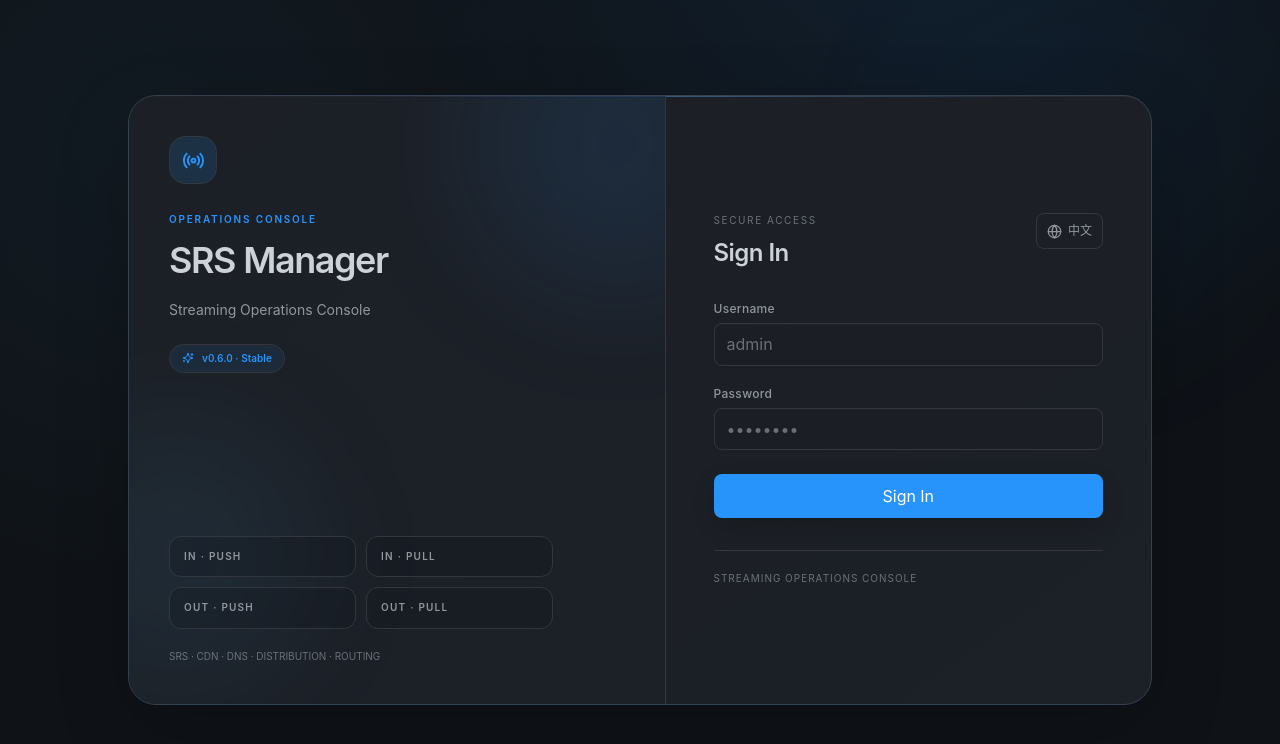
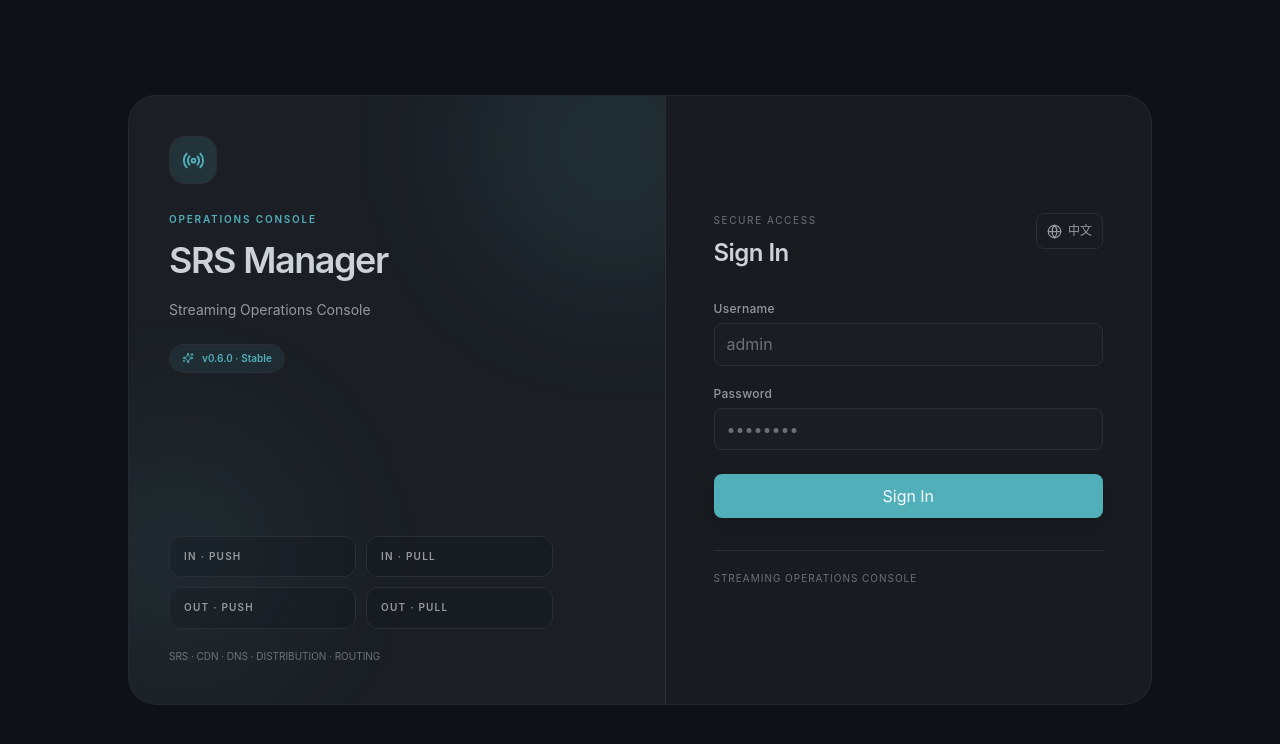
Before and after one commit to pwl1987/srs-manager, a React (Vite) app in the folder frontend/: page /login in a window 1280 px wide. Shown: the top 744 px of the page. Built offline with nearby package versions, Linux system fonts and the light colour scheme.

Commit message:
fix: simplify live operations workspace UX

```diff
--- a/frontend/src/components/streams/WorkspaceSignalRouteV3.jsx
+++ b/frontend/src/components/streams/WorkspaceSignalRouteV3.jsx
@@ -17,15 +17,15 @@ export default function WorkspaceSignalRouteV3({ workspace }) {
   const programTone = workspace?.program?.state === 'LIVE' ? 'healthy' : workspace?.program?.state === 'NO_PROGRAM' ? 'danger' : 'warning';
 
   return <section data-workspace-region="route" className="flex min-h-11 shrink-0 items-center gap-2 overflow-x-auto border-y border-[var(--border-soft)] bg-[var(--panel)]/65 px-3 py-2">
-    <div className="mr-1 flex shrink-0 items-center gap-1.5 text-[8px] font-semibold tracking-[.14em] text-[var(--text-faint)]"><GitBranch size={11}/>SIGNAL ROUTE</div>
-    <Node tone={source ? 'healthy' : 'muted'}><Radio size={10}/>{source?.name || 'NO SOURCE'}</Node>
+    <div className="mr-1 flex shrink-0 items-center gap-1.5 text-[8px] font-semibold tracking-[.14em] text-[var(--text-faint)]"><GitBranch size={11}/>信号路径</div>
+    <Node tone={source ? 'healthy' : 'muted'}><Radio size={10}/>{source?.name || '无输入来源'}</Node>
     <ArrowRight size={11} className="shrink-0 text-[var(--text-faint)]"/>
-    <Node tone={programTone}><Server size={10}/>PROGRAM</Node>
+    <Node tone={programTone}><Server size={10}/>节目</Node>
     {renditions.length ? renditions.map(r => {
       const dependents = outputs.filter(o => o.media_ref === r.id);
       const tone = r.runtime_state === 'FAILED' ? 'danger' : r.observed?.online === true ? 'healthy' : r.desired_state === 'RUNNING' ? 'warning' : 'muted';
-      return <span key={r.id} className="contents"><ArrowRight size={11} className="shrink-0 text-[var(--text-faint)]"/><Node tone={tone}>{r.media_profile_id?.replace('media-profile:','Profile #') || 'Rendition'} · {dependents.length}</Node></span>;
-    }) : <><ArrowRight size={11} className="shrink-0 text-[var(--text-faint)]"/><Node tone="blue">Original</Node></>}
+      return <span key={r.id} className="contents"><ArrowRight size={11} className="shrink-0 text-[var(--text-faint)]"/><Node tone={tone}>{r.media_profile_id?.replace('media-profile:','媒体规格 ') || '共享媒体规格'} · {dependents.length}</Node></span>;
+    }) : <><ArrowRight size={11} className="shrink-0 text-[var(--text-faint)]"/><Node tone="blue">原始码流</Node></>}
     <ArrowRight size={11} className="shrink-0 text-[var(--text-faint)]"/>
     <div className="flex min-w-0 items-center gap-1.5">{outputs.slice(0,8).map(o => {
       const state=String(o.runtime_state || '').toUpperCase();
--- a/frontend/src/index.css
+++ b/frontend/src/index.css
@@ -13,35 +13,35 @@
   --elevated: oklch(0.275 0.014 258);
 
   /* Interaction */
-  --primary: oklch(0.66 0.18 252);
-  --primary-foreground: oklch(0.99 0 0);
-  --accent: oklch(0.72 0.16 246);
-  --accent-foreground: oklch(0.99 0 0);
-  --secondary: oklch(0.285 0.014 258);
-  --secondary-foreground: oklch(0.84 0.010 258);
-  --muted: oklch(0.205 0.010 258);
-  --muted-foreground: oklch(0.67 0.012 258);
-  --input: oklch(0.235 0.012 258);
-  --ring: oklch(0.69 0.17 250);
+  --primary: oklch(0.70 0.09 205);
+  --primary-foreground: oklch(0.98 0.006 258);
+  --accent: oklch(0.74 0.08 195);
+  --accent-foreground: oklch(0.98 0.006 258);
+  --secondary: oklch(0.275 0.010 258);
+  --secondary-foreground: oklch(0.84 0.008 258);
+  --muted: oklch(0.20 0.008 258);
+  --muted-foreground: oklch(0.68 0.009 258);
+  --input: oklch(0.23 0.009 258);
+  --ring: oklch(0.70 0.09 205);
 
-  /* Semantic status */
-  --success: oklch(0.74 0.16 151);
-  --warning: oklch(0.80 0.15 82);
-  --info: oklch(0.72 0.12 235);
-  --destructive: oklch(0.67 0.22 25);
+  /* Semantic status: quiet by default; text and shape carry the meaning too. */
+  --success: oklch(0.72 0.10 151);
+  --warning: oklch(0.76 0.10 82);
+  --info: oklch(0.70 0.08 205);
+  --destructive: oklch(0.66 0.14 25);
   --destructive-foreground: oklch(0.99 0 0);
 
   /* Structure */
-  --border: oklch(0.335 0.012 258);
-  --border-soft: color-mix(in oklab, var(--border), transparent 38%);
-  --surface-hover: color-mix(in oklab, var(--secondary), var(--foreground) 6%);
-  --surface-active: color-mix(in oklab, var(--primary), transparent 84%);
+  --border: oklch(0.30 0.008 258);
+  --border-soft: color-mix(in oklab, var(--border), transparent 30%);
+  --surface-hover: color-mix(in oklab, var(--secondary), var(--foreground) 5%);
+  --surface-active: color-mix(in oklab, var(--primary), transparent 88%);
   --text-muted: var(--muted-foreground);
   --text-faint: color-mix(in oklab, var(--muted-foreground), transparent 32%);
   --danger: var(--destructive);
 
-  --shadow-panel: 0 14px 34px rgb(0 0 0 / 0.12);
-  --shadow-elevated: 0 22px 54px rgb(0 0 0 / 0.24);
+  --shadow-panel: 0 10px 24px rgb(0 0 0 / 0.10);
+  --shadow-elevated: 0 16px 36px rgb(0 0 0 / 0.18);
 
   --duration-instant: 80ms;
   --duration-fast: 150ms;
@@ -57,10 +57,7 @@ body,
 
 body {
   margin: 0;
-  background:
-    radial-gradient(circle at 72% -15%, color-mix(in oklab, var(--primary), transparent 90%), transparent 34rem),
-    radial-gradient(circle at 12% 18%, color-mix(in oklab, var(--info), transparent 95%), transparent 28rem),
-    var(--background);
+  background: var(--background);
   color: var(--foreground);
   font-family: Inter, ui-sans-serif, -apple-system, BlinkMacSystemFont, 'Segoe UI', Roboto,
     'PingFang SC', 'Hiragino Sans GB', 'Microsoft YaHei', 'Noto Sans CJK SC',
@@ -139,57 +136,21 @@ textarea {
   }
 }
 
-/* v0.3.0：科技感界面层。保持信息安静，重点状态与关键动作才发光。 */
-body::before {
-  content: '';
-  position: fixed;
-  inset: 0;
-  pointer-events: none;
-  z-index: -1;
-  opacity: 0.12;
-  background-image:
-    linear-gradient(color-mix(in oklab, var(--primary), transparent 94%) 1px, transparent 1px),
-    linear-gradient(90deg, color-mix(in oklab, var(--primary), transparent 94%) 1px, transparent 1px);
-  background-size: 48px 48px;
-  mask-image: linear-gradient(to bottom, black 0%, transparent 72%);
-}
-
+/* v0.3.0：安静的深灰工作台。背景不抢注意力，状态由文字、形状和轻量色彩共同表达。 */
+body::before,
 body::after {
-  content: '';
-  position: fixed;
-  inset: -20vh -10vw auto auto;
-  width: 52vw;
-  height: 52vw;
-  min-width: 420px;
-  min-height: 420px;
-  pointer-events: none;
-  z-index: -1;
-  border-radius: 999px;
-  background: radial-gradient(circle, color-mix(in oklab, var(--primary), transparent 83%), transparent 66%);
-  filter: blur(50px);
-  opacity: 0.18;
+  content: none;
 }
 
 .lux-panel {
   position: relative;
-  border: 1px solid color-mix(in oklab, var(--border), var(--primary) 10%);
-  background:
-    linear-gradient(145deg, color-mix(in oklab, var(--card), white 2%), color-mix(in oklab, var(--panel), transparent 8%)),
-    var(--card);
-  box-shadow:
-    inset 0 1px 0 rgb(255 255 255 / 0.035),
-    0 22px 70px rgb(0 0 0 / 0.22);
-  backdrop-filter: blur(18px);
+  border: 1px solid var(--border-soft);
+  background: var(--card);
+  box-shadow: var(--shadow-panel);
 }
 
 .lux-panel::before {
-  content: '';
-  position: absolute;
-  inset: 0 10% auto 10%;
-  height: 1px;
-  background: linear-gradient(90deg, transparent, color-mix(in oklab, var(--primary), white 16%), transparent);
-  opacity: 0.42;
-  pointer-events: none;
+  content: none;
 }
 
 .ambient-orb {
@@ -204,7 +165,7 @@ body::after {
 .ambient-orb-primary {
   right: -90px;
   top: -130px;
-  background: color-mix(in oklab, var(--primary), transparent 78%);
+  background: color-mix(in oklab, var(--primary), transparent 92%);
 }
 
 .tech-label {
--- a/frontend/src/pages/Streams.jsx
+++ b/frontend/src/pages/Streams.jsx
@@ -111,6 +111,7 @@ export default function Streams() {
   const [loading, setLoading] = useState(true);
   const [error, setError] = useState(null);
   const [search, setSearch] = useState('');
+  const [statusFilter, setStatusFilter] = useState('all');
   const [showModal, setShowModal] = useState(false);
   const [editing, setEditing] = useState(null);
   const [form, setForm] = useState({ name: '', protocol: 'rtmp' });
@@ -141,10 +142,13 @@ export default function Streams() {
   usePolling(() => loadStreams(true), 10000);
 
   const q = search.trim().toLowerCase();
-  const filtered = q
-    ? streams.filter(stream => stream.name.toLowerCase().includes(q))
-    : streams;
+  const filtered = streams.filter(stream => {
+    const statusText = stream.status === 'online' ? '直播中 在线 online' : '空闲 离线 offline';
+    const haystack = [stream.name, stream.protocol, stream.status, statusText].filter(Boolean).join(' ').toLowerCase();
+    return (!q || haystack.includes(q)) && (statusFilter === 'all' || stream.status === statusFilter);
+  });
   const liveCount = streams.filter(stream => stream.status === 'online').length;
+  const hasFilter = Boolean(q) || statusFilter !== 'all';
 
   function openCreate() {
     setEditing(null);
@@ -223,7 +227,7 @@ export default function Streams() {
         subtitle={t('streams:subtitle')}
         actions={
           <>
-            <SearchInput value={search} onChange={setSearch} placeholder={t('common:labels.searchPlaceholder')} />
+            <SearchInput value={search} onChange={setSearch} placeholder="搜索名称、协议或状态" />
             <button className={btnPrimary} onClick={openCreate}>
               <Plus size={16} />
               {t('common:actions.create')}
@@ -243,6 +247,14 @@ export default function Streams() {
             <div className="mt-0.5 text-[10px] uppercase tracking-[0.08em] text-[var(--text-faint)]">{label}</div>
           </div>
         ))}
+      </div>
+
+      <div className="mb-5 flex flex-wrap items-center gap-2 border-b border-[var(--border-soft)] pb-4">
+        <span className="mr-1 text-[10px] font-semibold tracking-[.08em] text-[var(--text-faint)]">快速筛选</span>
+        {[['all', '全部'], ['online', '正在直播'], ['offline', '空闲']].map(([value, label]) => (
+          <button key={value} type="button" aria-pressed={statusFilter === value} onClick={() => setStatusFilter(value)} className={statusFilter === value ? btnSecondary : btnGhost}>{label}</button>
+        ))}
+        <span className="ml-auto text-xs text-[var(--muted-foreground)]">{hasFilter ? `找到 ${filtered.length} / ${streams.length} 路` : `${streams.length} 路直播流`}</span>
       </div>
 
       {error && <ErrorBanner message={t(`common:errors.${error.code}`)} onRetry={() => loadStreams()} />}
@@ -281,9 +293,11 @@ export default function Streams() {
       ) : filtered.length === 0 ? (
         <div className="rounded-xl border border-[var(--border-soft)] bg-[var(--card)]">
           <EmptyState
-            title={search ? t('common:page.emptyTitle') : t('streams:empty.title')}
-            description={search ? undefined : t('streams:empty.description')}
-            action={search ? undefined : (
+            title={hasFilter ? '没有找到匹配的直播流' : t('streams:empty.title')}
+            description={hasFilter ? '可以换一个名称、协议或状态，或清除筛选条件。' : t('streams:empty.description')}
+            action={hasFilter ? (
+              <button className={btnSecondary} onClick={() => { setSearch(''); setStatusFilter('all'); }}>清除筛选</button>
+            ) : (
               <button className={btnPrimary} onClick={openCreate}>{t('streams:empty.createButton')}</button>
             )}
           />
```
Also changed, not shown: frontend/src/components/streams/OperationsDock.jsx (+10 -10 lines), frontend/src/components/streams/SessionCommandBar.jsx (+26 -10 lines), frontend/src/components/streams/V3OutputRack.jsx (+46 -21 lines), frontend/src/components/streams/WorkspaceControlSurfaceV3.jsx (+19 -9 lines), frontend/src/components/streams/WorkspaceInputRackV3.jsx (+18 -8 lines), frontend/src/components/streams/WorkspacePreviewPanel.jsx (+5 -4 lines).
